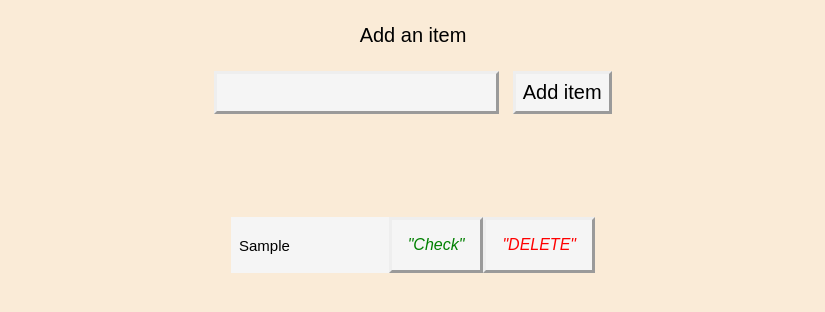
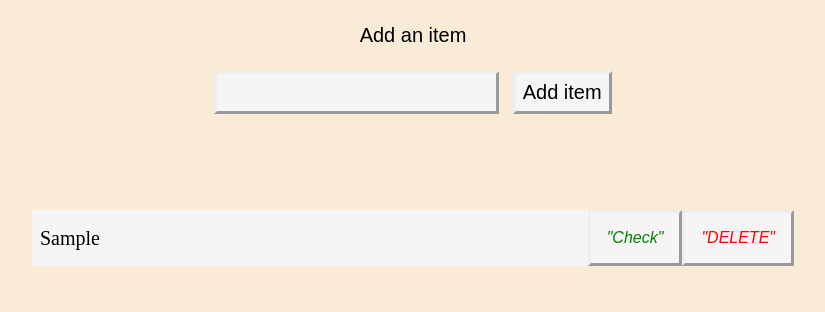
Before and after one commit to rodrigoflr52/EjemploLab-5, a plain HTML site: page index.html in a window 1280 px wide. Both pictures are taken after typing "Sample" into the empty fields and a click on the button "Add item". Shown: the part 184-496 px from the top of the page, without its empty margins (227-1052 px from the left). Drawn offline with Linux system fonts and the light colour scheme.

Commit message:
Cambios En letra

```diff
--- a/Untitled-1.css
+++ b/Untitled-1.css
@@ -55,14 +55,15 @@
   }
 
   .todo-list {
-    min-width: 30%;
-    list-style: none;
+    min-width: 60%;
+    list-style:none;
+    font-family: Bold
   }
 
   .todo {
-    margin: 10px;
+    margin: 3px;
     background: white;
-    font-size: 15px;
+    font-size: 20px;
     color: black;
     background-color: whitesmoke;
     display: flex;
```
